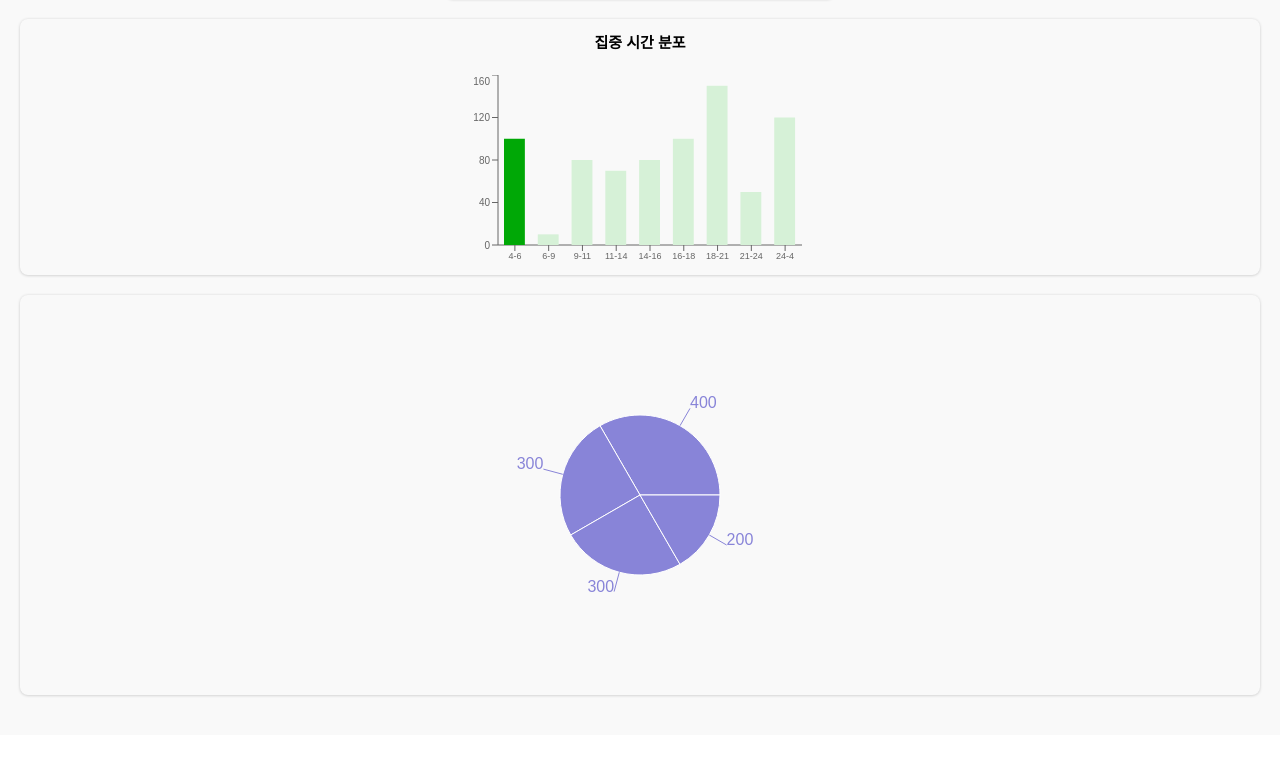
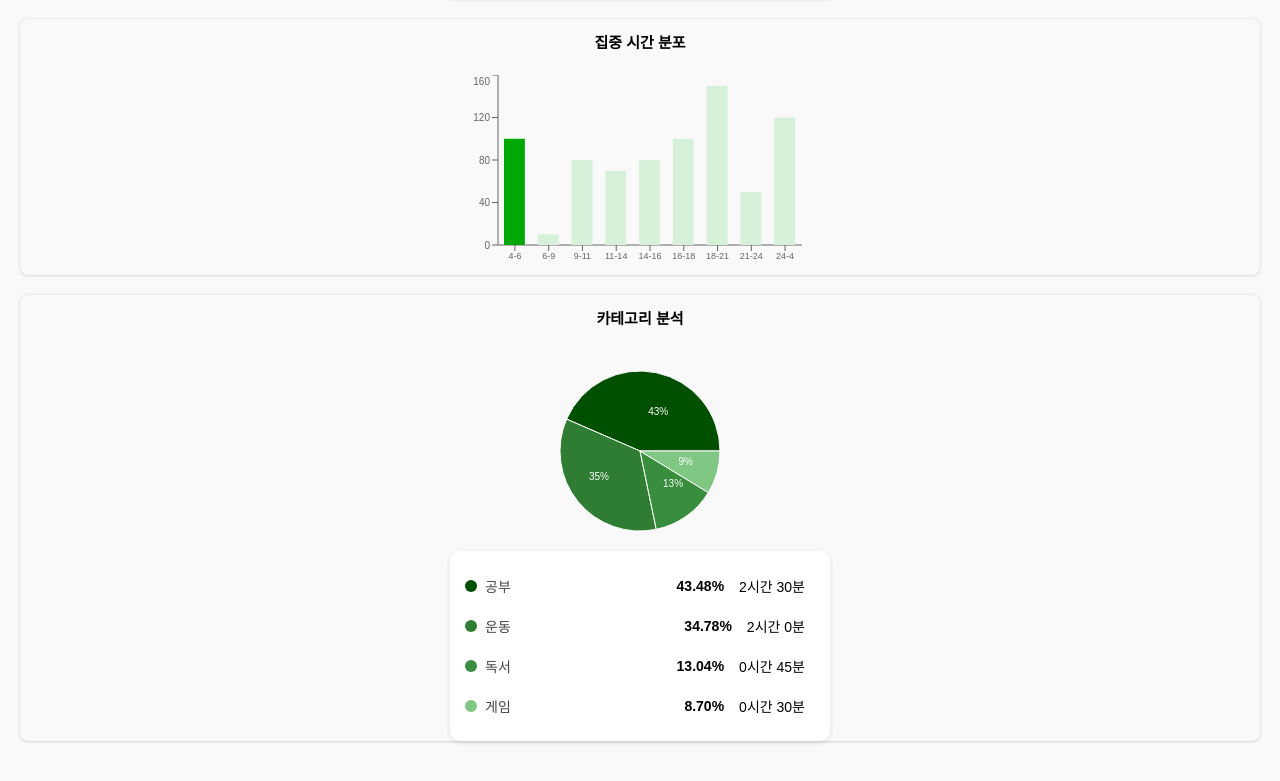
Before and after one commit to Codeit-boost/Garden-FE, a React (Create React App) app: page / in a window 1280 px wide. Shown: the part 447-1228 px from the top of the page. Before the commit the page ends 1182 px from the top, so only its background shows below. Built offline with nearby package versions, Linux system fonts and the light colour scheme.

Commit message:
[FEAT] PieChart 추가

```diff
--- a/src/components/garden/MyPieChart.css
+++ b/src/components/garden/MyPieChart.css
@@ -3,9 +3,63 @@
   align-items: center;
   flex-direction: column;
   width: 364px;
+
   margin: auto;
   text-align: center;
   border-radius: 8px;
   box-shadow: 0px 0.5px 3px 0px #00000033;
 
 }
+
+
+.custom-pie-chart{
+  display: flex;
+  width: 364px;
+  margin-top: 10px;
+
+  align-items: center;
+  justify-content: center;
+}
+
+.legend-container {
+  width: 350px;
+  background: white;
+  justify-content: center;
+  border-radius: 10px;
+  align-items: center;
+  padding: 15px;
+  box-shadow: 0px 2px 5px rgba(0, 0, 0, 0.1);
+}
+.legend-item {
+  display: flex;
+  align-items: center;
+  justify-content: center;
+  font-size: 14px;
+  padding: 10px 0;
+  width: 350px;
+}
+
+.color-dot {
+  width: 12px;
+  height: 12px;
+  border-radius: 50%;
+  margin-right: 8px;
+}
+
+.percent {
+  font-weight: bold;
+  margin-right: 15px;
+  text-align: right;
+}
+
+.lang-name {
+  color: #444;
+  margin-right:auto;
+
+
+}
+.time{
+  margin-left: 0;
+  margin-right: 10px;
+  text-align: right;
+}
--- a/src/components/garden/MyPieChart.js
+++ b/src/components/garden/MyPieChart.js
@@ -1,29 +1,74 @@
 import React, { PureComponent } from 'react';
-import { PieChart, Pie, ResponsiveContainer } from 'recharts';
+import { PieChart, Pie, Sector, Cell, ResponsiveContainer } from 'recharts';
 import './MyPieChart.css';
 const data = [
-  { name: 'Group A', value: 400 },
-  { name: 'Group B', value: 300 },
-  { name: 'Group C', value: 300 },
-  { name: 'Group D', value: 200 },
+  { name: '공부', value: 150, color: '#015000' },
+  { name: '운동', value: 120, color: '#2E7D32' },
+  { name: '독서', value: 45, color: '#388E3C' },
+  { name: '게임', value: 30, color: '#81C784' }
 ];
 
+const totalMinutes = data.reduce((sum, item) => sum + item.value, 0);
+
+
+const formattedData = data.map(item => ({
+  ...item,
+  percentage: ((item.value / totalMinutes) * 100).toFixed(2),
+  hours: Math.floor(item.value / 60),
+  minutes: item.value % 60
+}));
+const RADIAN = Math.PI / 180;
+const renderCustomizedLabel = ({ cx, cy, midAngle, innerRadius, outerRadius, percent, index }) => {
+  const radius = innerRadius + (outerRadius - innerRadius) * 0.5;
+  const x = cx + radius * Math.cos(-midAngle * RADIAN);
+  const y = cy + radius * Math.sin(-midAngle * RADIAN);
+
+  return (
+    <text x={x} y={y} fill="white"  fontSize="10" textAnchor={x > cx ? 'start' : 'end'} dominantBaseline="central">
+      {`${(percent * 100).toFixed(0)}%`}
+    </text>
+  );
+};
+
 export default class MyPieChart extends PureComponent {
+  static demoUrl = 'https://codesandbox.io/s/pie-chart-with-customized-label-dlhhj';
+
   render() {
     return (
       <div className="my-piechart" style={{ width: '100%' }}>
-      <ResponsiveContainer width="100%" height={400}>
-        <PieChart>
+        <h2>카테고리 분석</h2>
+        <div className="custom-pie-chart" >
+      <ResponsiveContainer width="100%" height={200}>
+        <PieChart width={500} height={500}>
           <Pie
             data={data}
             cx="50%"
             cy="50%"
+            labelLine={false}
+            label={renderCustomizedLabel}
             outerRadius={80}
-            fill="#8884d8"
-            label
-          />
+
+            dataKey="value"
+          >
+            {formattedData.map((entry, index) => (
+                  <Cell key={`cell-${index}`} fill={entry.color} />
+                ))}
+          </Pie>
         </PieChart>
       </ResponsiveContainer>
+      </div>
+      <div className="legend-container">
+          {formattedData.map((entry, index) => (
+            <div key={index} className="legend-item">
+              <span className="color-dot" style={{ backgroundColor: entry.color }}></span>
+              <span className="lang-name"> {entry.name }  </span>
+              <span className="percent">{entry.percentage}%</span>
+              <span className="time">  {entry.hours}시간 {entry.minutes}분</span>
+
+
+            </div>
+          ))}
+        </div>
       </div>
     );
   }
```
